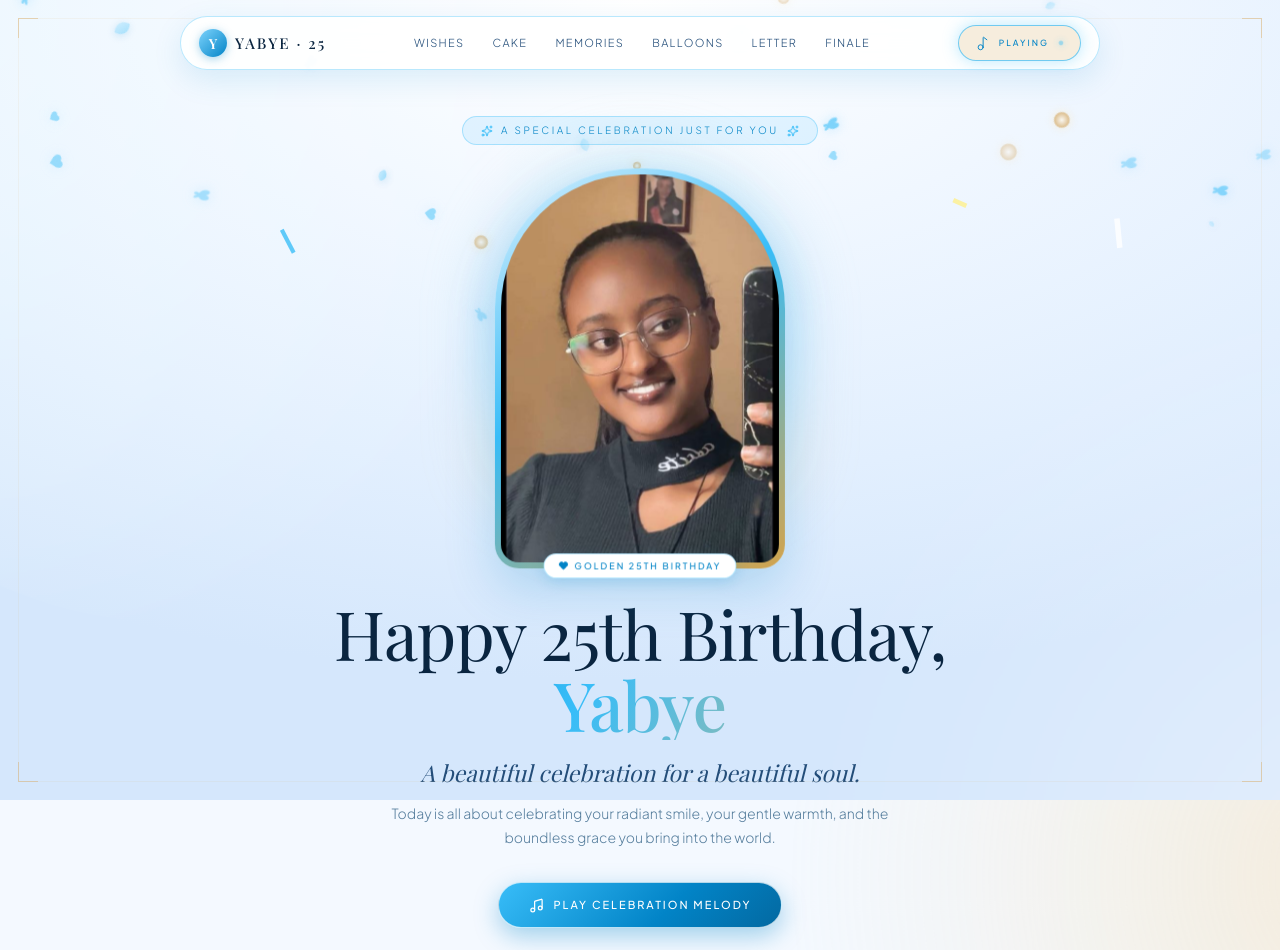
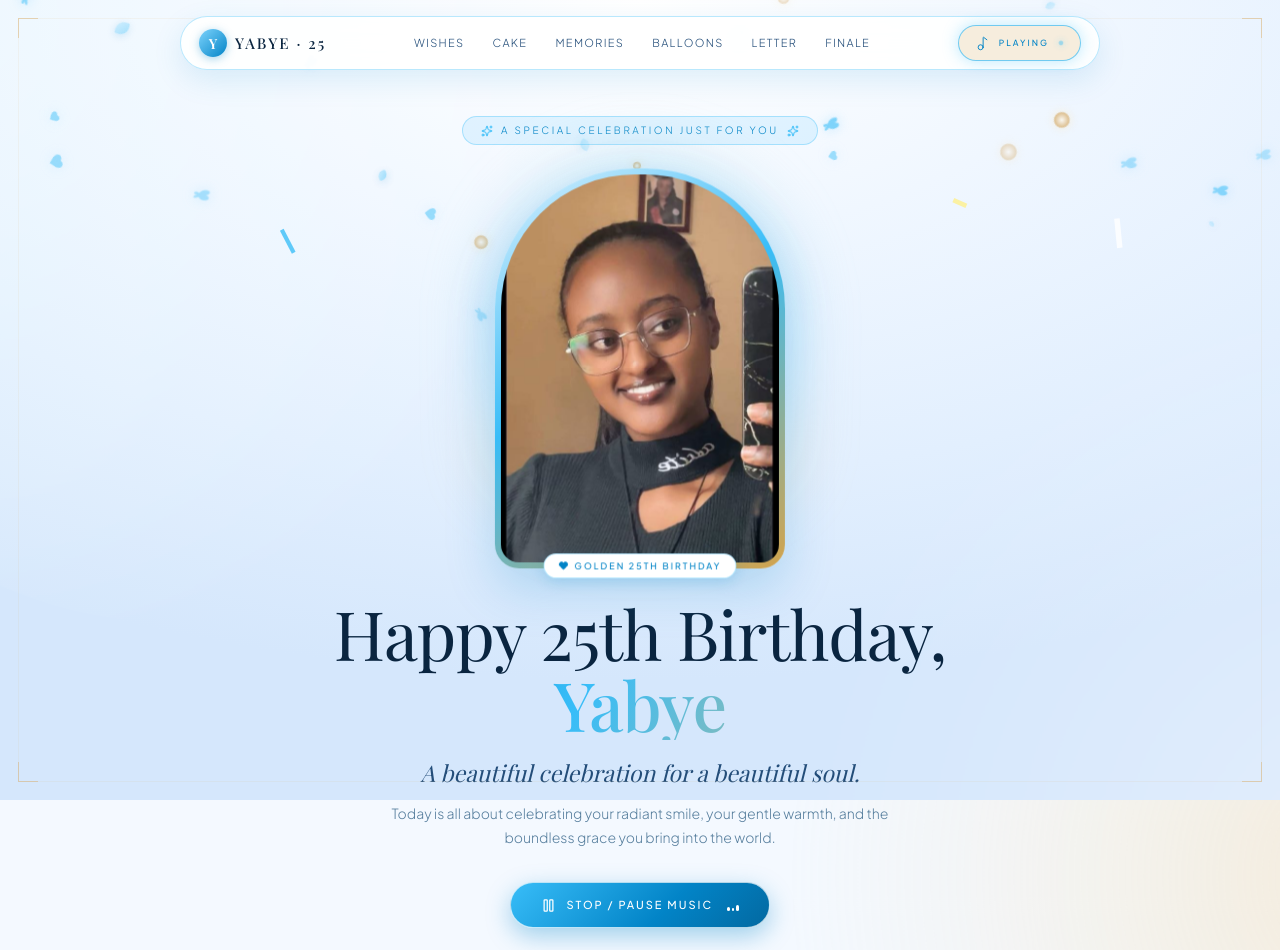
Before and after one commit to yabuti/Birthday, a React (Vite) app: page / in a window 1280 px wide. Shown: the top 950 px of the page. Built offline with nearby package versions, Linux system fonts and the light colour scheme; a web font is replaced by a local one.

Commit message:
feat: Auto-play celebration music on open with dynamic stop/pause button in hero

```diff
--- a/src/App.tsx
+++ b/src/App.tsx
@@ -11,23 +11,19 @@ import { BalloonsStory } from './story/BalloonsStory'
 import { LetterStory } from './story/LetterStory'
 import { FinaleStory } from './story/FinaleStory'
 import { BIRTHDAY } from './config'
-import { initMusic, playMusic, useMusic } from './lib/music'
-import { Music, Sparkles } from 'lucide-react'
-import { sfx } from './lib/sfx'
+import { initMusic, playMusic } from './lib/music'
 import './styles/experience.css'
 import './styles/story.css'
 
 export default function App() {
-  const { playing } = useMusic()
-
   useEffect(() => {
     document.title = `${BIRTHDAY.firstName} · Happy 25th Birthday!`
     initMusic(BIRTHDAY.music.src, BIRTHDAY.music.title)
 
-    // Attempt autoplay immediately on page load
+    // Attempt direct autoplay immediately on page load
     void playMusic().catch(() => {})
 
-    // Guarantee audio starts on ANY first user touch, tap, scroll or click
+    // Guarantee audio starts on ANY first user touch, tap, scroll, wheel, or click
     const handleFirstInteraction = () => {
       void playMusic()
       cleanup()
@@ -38,6 +34,7 @@ export default function App() {
       window.removeEventListener('touchstart', handleFirstInteraction)
       window.removeEventListener('click', handleFirstInteraction)
       window.removeEventListener('scroll', handleFirstInteraction)
+      window.removeEventListener('wheel', handleFirstInteraction)
       window.removeEventListener('keydown', handleFirstInteraction)
     }
 
@@ -45,6 +42,7 @@ export default function App() {
     window.addEventListener('touchstart', handleFirstInteraction, { passive: true })
     window.addEventListener('click', handleFirstInteraction, { passive: true })
     window.addEventListener('scroll', handleFirstInteraction, { passive: true })
+    window.addEventListener('wheel', handleFirstInteraction, { passive: true })
     window.addEventListener('keydown', handleFirstInteraction, { passive: true })
 
     return cleanup
@@ -88,23 +86,6 @@ export default function App() {
         <FinaleStory onScrollToTop={scrollToTop} />
       </main>
 
-      {/* Floating Music Prompt if autoplay is pending gesture */}
-      {!playing && (
-        <button
-          type="button"
-          className="story-music-prompt"
-          onClick={() => {
-            sfx.sparkle()
-            void playMusic()
-          }}
-          aria-label="Tap to play celebration melody"
-        >
-          <Music size={15} />
-          <span>Tap anywhere to start celebration music</span>
-          <Sparkles size={13} />
-        </button>
-      )}
-
       {/* Luxury Gold Corner Frame Accents */}
       <div className="frame" aria-hidden="true">
         <span className="frame__corner frame__corner--tl" />
--- a/src/story/HeroStory.tsx
+++ b/src/story/HeroStory.tsx
@@ -1,8 +1,8 @@
 import { useMemo } from 'react'
-import { ChevronDown, Heart, Sparkles, Music } from 'lucide-react'
+import { ChevronDown, Heart, Sparkles, Music, Pause } from 'lucide-react'
 import { BIRTHDAY } from '../config'
 import { getImageCandidates, useResolvedImage } from '../lib/images'
-import { playMusic } from '../lib/music'
+import { useMusic, playMusic, pauseMusic } from '../lib/music'
 import { sfx } from '../lib/sfx'
 
 interface HeroStoryProps {
@@ -10,6 +10,8 @@ interface HeroStoryProps {
 }
 
 export function HeroStory({ onScrollDown }: HeroStoryProps) {
+  const { playing } = useMusic()
+
   const heroCandidates = useMemo(() => {
     return [
       '/photos/yab.jpg',
@@ -22,9 +24,14 @@ export function HeroStory({ onScrollDown }: HeroStoryProps) {
 
   const { src: heroSrc, hasImage } = useResolvedImage(heroCandidates)
 
-  const handleStartMusic = () => {
-    sfx.sparkle()
-    void playMusic()
+  const handleToggleMusic = () => {
+    if (playing) {
+      sfx.whoosh()
+      pauseMusic()
+    } else {
+      sfx.sparkle()
+      void playMusic()
+    }
   }
 
   return (
@@ -77,11 +84,26 @@ export function HeroStory({ onScrollDown }: HeroStoryProps) {
       <div className="story-hero__actions">
         <button
           type="button"
-          className="story-btn story-btn--primary"
-          onClick={handleStartMusic}
+          className={`story-btn story-btn--primary${playing ? ' is-playing' : ''}`}
+          onClick={handleToggleMusic}
+          aria-label={playing ? 'Stop or pause celebration music' : 'Play celebration melody'}
         >
-          <Music size={15} />
-          <span>Play Celebration Melody</span>
+          {playing ? (
+            <>
+              <Pause size={15} />
+              <span>Stop / Pause Music</span>
+              <span className="story-btn__soundwave" aria-hidden="true">
+                <span />
+                <span />
+                <span />
+              </span>
+            </>
+          ) : (
+            <>
+              <Music size={15} />
+              <span>Resume Celebration Music</span>
+            </>
+          )}
         </button>
 
         <button
--- a/src/styles/story.css
+++ b/src/styles/story.css
@@ -434,6 +434,35 @@ body {
   transform: translateY(-2px);
   box-shadow: 0 12px 32px rgba(2, 132, 199, 0.5);
   background: linear-gradient(135deg, #60a5fa 0%, #0284c7 50%, #075985 100%);
+}
+
+.story-btn__soundwave {
+  display: inline-flex;
+  align-items: flex-end;
+  gap: 2px;
+  height: 12px;
+  margin-left: 4px;
+}
+
+.story-btn__soundwave span {
+  width: 2.5px;
+  height: 100%;
+  background: currentColor;
+  border-radius: 2px;
+  animation: soundWave 0.8s ease-in-out infinite alternate;
+}
+
+.story-btn__soundwave span:nth-child(2) {
+  animation-delay: 0.25s;
+}
+
+.story-btn__soundwave span:nth-child(3) {
+  animation-delay: 0.5s;
+}
+
+@keyframes soundWave {
+  0% { height: 3px; }
+  100% { height: 12px; }
 }
 
 .story-btn--outline {
```
